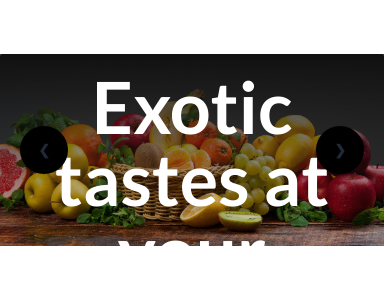
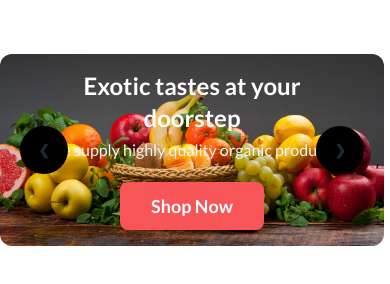
Before and after one commit to tasninanika/Fruit_Burst, a plain HTML site: page index.html in a window 390 px wide. Shown: the part 106-390 px from the top of the page. Drawn offline with nearby package versions, Linux system fonts and the light colour scheme; grey boxes are pictures that could not be loaded.

Commit message:
banner responsive

```diff
--- a/index.html
+++ b/index.html
@@ -51,16 +51,16 @@
             </div>
           </div>
         </div>
-        <div class="carousel lg:w-full lg:h-full my-14 w-96 h-48 mx-auto">
+        <div class="carousel lg:w-full lg:h-full my-14 w-96 h-48 rounded-xl">
           <div id="slide1" class="carousel-item relative w-full">
             <div class="hero lg:h-[500px] w-full mx-auto" style="background-image: url(images/banner1.png);">
-              <img src="images/Rectangle 5.png" alt="" class="w-96 h-48 -mt-64 lg:w-full lg:h-full">
+              <img src="images/Rectangle 5.png" alt="" class="w-96 h-48 -mt-64 lg:-mt-0 lg:w-full lg:h-full">
               <div class="hero-overlay bg-opacity-0"></div>
               <div class="hero-content text-center text-neutral-content w-full">
                 <div>
-                  <h1 class="lg:-mt-36 mb-1 text-7xl font-extrabold text-[#FFF]">Exotic tastes at your <br> doorstep</h1>
-                  <p class="mb-5 text-xl text-[#F3F3F3]">We supply highly quality organic products</p>
-                  <button class="btn text-xl text-white bg-[#F85559] border-none w-36">Shop Now</button>
+                  <h1 class="lg:-mt-36 mb-1 text-2xl lg:text-7xl font-extrabold text-[#FFF]">Exotic tastes at your <br> doorstep</h1>
+                  <p class="mb-5 lg:text-xl text-[#F3F3F3]">We supply highly quality organic products</p>
+                  <button class="btn text-lg font-bold lg:text-xl text-white bg-[#F85559] border-none w-36">Shop Now</button>
                 </div>
               </div>
             </div>
```
